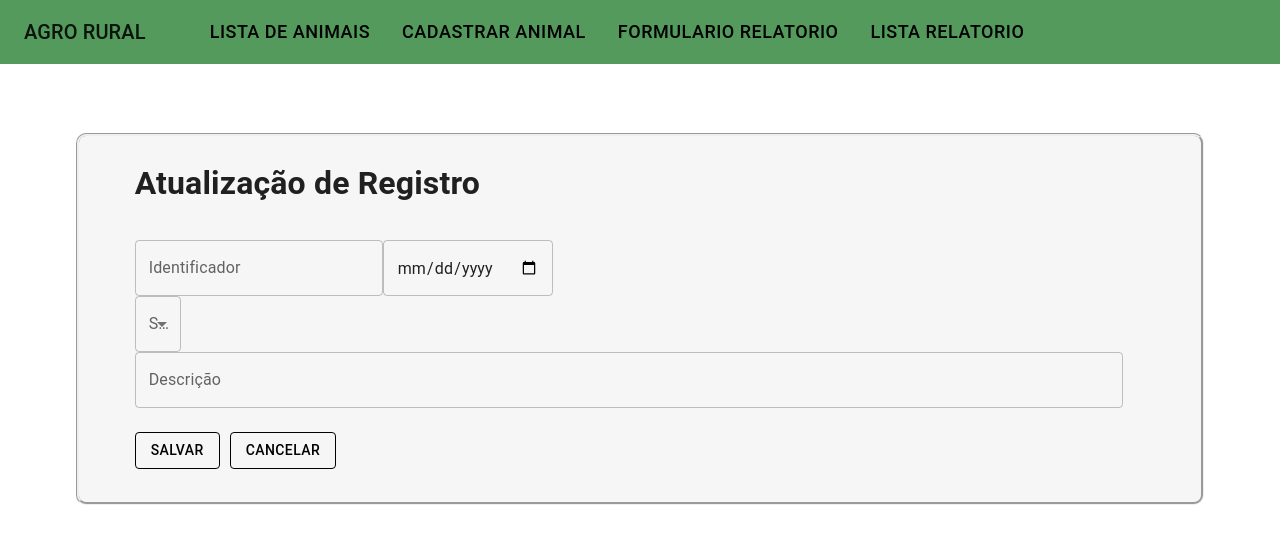
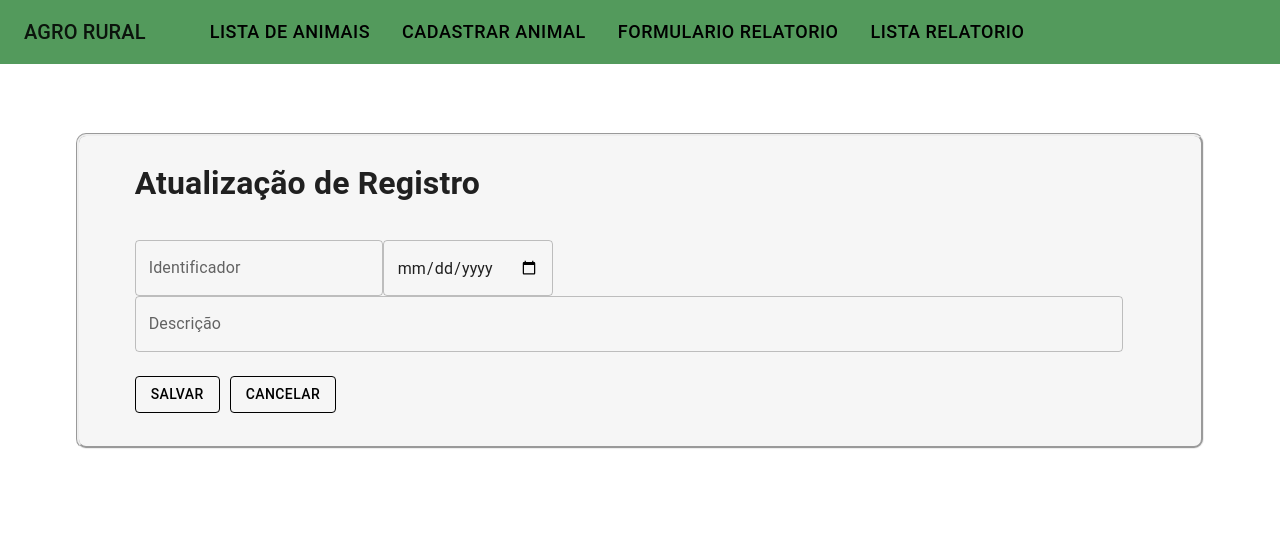
Before and after one commit to tccwebrural/Reac-tcc, a React (Create React App) app: page /modules/Repor/Pages/ReportForm in a window 1280 px wide. Shown: the top 544 px of the page. Built offline with nearby package versions, Linux system fonts and the light colour scheme.

Commit message:
Pablo- teste erro

```diff
--- a/src/modules/Report/pages/ReportForm.tsx
+++ b/src/modules/Report/pages/ReportForm.tsx
@@ -57,23 +57,6 @@ const FormReportPage = (): ReactElement => {
                             type="date"
                             variant="outlined"
                             {...register("Data")} />
-                        <Box sx={{ Width: 120 }}>
-                            <FormControl>
-                                <InputLabel id="demo-simple-select-label">Select</InputLabel>
-                                <Select
-                                    labelId="demo-simple-select-label"
-                                    id="demo-simple-select"
-                                    value={age}
-                                    label="Vacinas"
-                                    onChange={handleChange}
-                                    {...register("Vacinas")}
-                                    >
-                                <MenuItem value={1}>Vacina 1</MenuItem>
-                                <MenuItem value={2}>Vacina 2</MenuItem>
-                                <MenuItem value={3}>Vacina 3</MenuItem>
-                                </Select>
-                            </FormControl>
-                        </Box>
                         <TextField
                             id="Text-Description"
                             label="Descrição"
```
